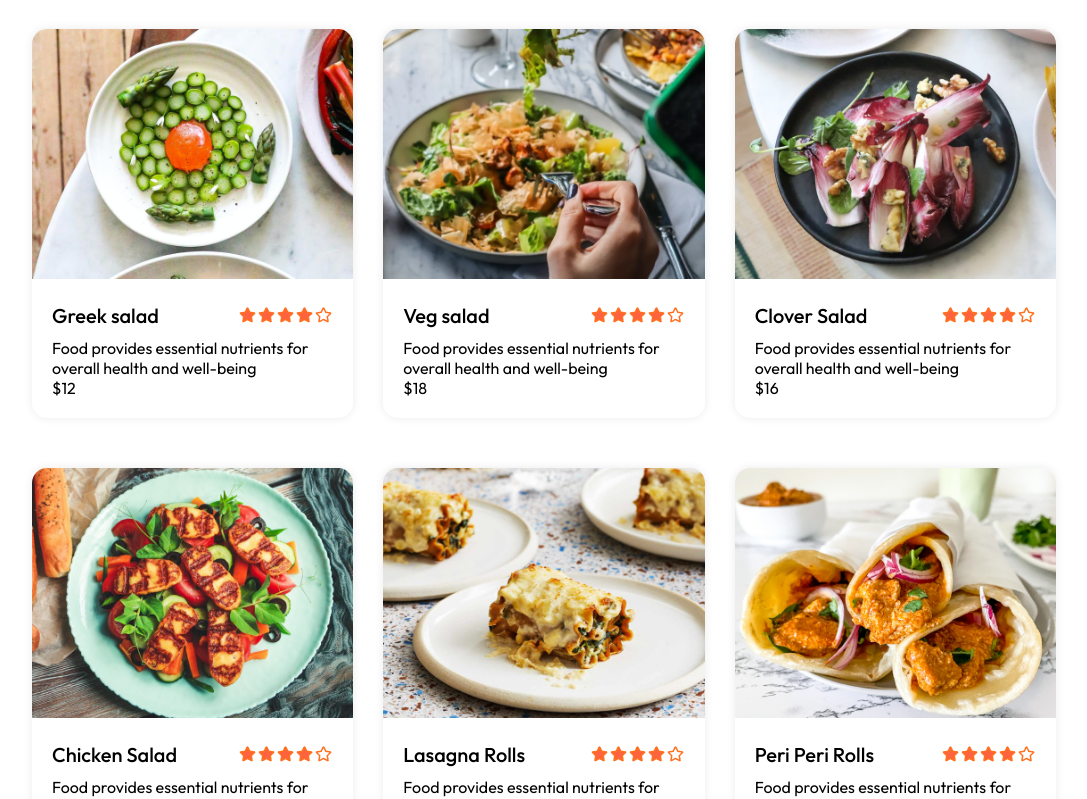
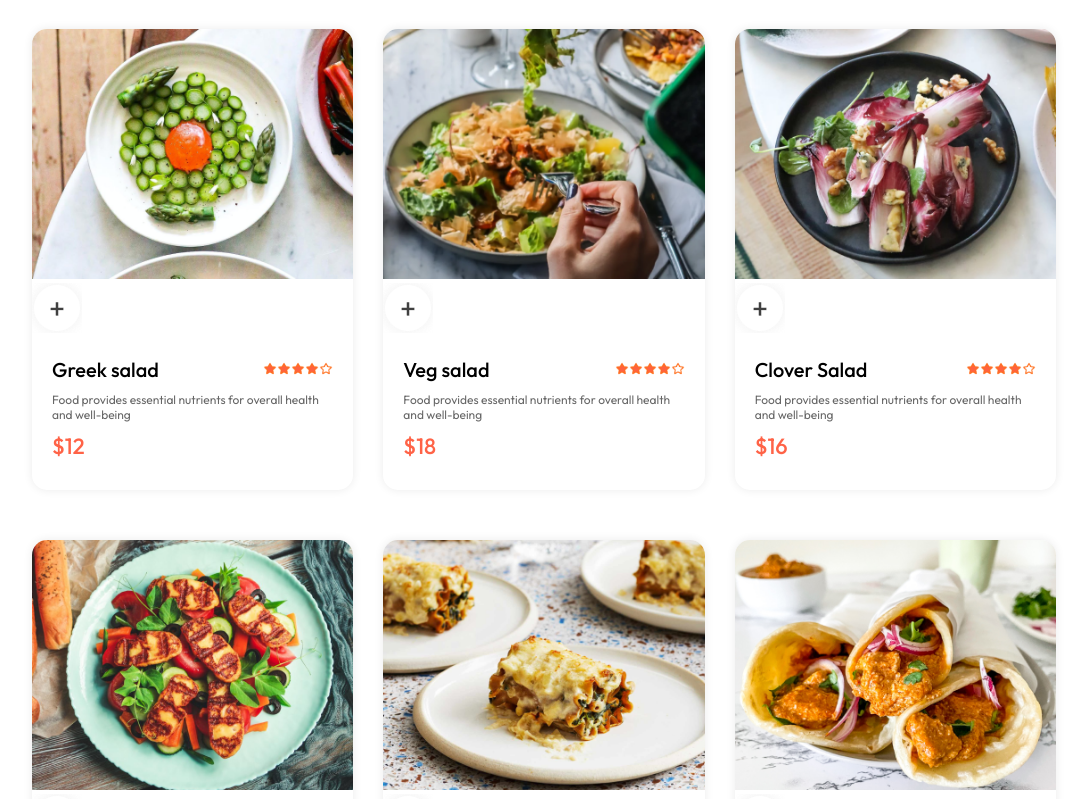
Before and after one commit to kjananga99/Food_Delivery_App, a React (Vite) app in the folder frontend/: page / in a window 1280 px wide. Shown: the part 998-1797 px from the top of the page, without its empty margins (96-1183 px from the left). Built offline with nearby package versions, Linux system fonts and the light colour scheme.

Commit message:
add add cart option

```diff
--- a/frontend/src/components/FoodItem/FoodItem.css
+++ b/frontend/src/components/FoodItem/FoodItem.css
@@ -27,3 +27,19 @@
     font-size: 20px;
     font-weight: 500;
 }
+
+.food-item-name-rating img{
+    width: 70px;
+}
+
+.food-item-desc{
+    color: #676767;
+    font-size: 12px;
+}
+
+.food-item-price{
+    color: tomato;
+    font-size: 22px;
+    font-weight: 500;
+    margin: 10px 0px;
+}
--- a/frontend/src/components/FoodItem/FoodItem.jsx
+++ b/frontend/src/components/FoodItem/FoodItem.jsx
@@ -1,12 +1,21 @@
-import React from 'react'
+import React, { useState } from 'react'
 import './FoodItem.css'
 import { assets } from '../../assets/assets'
 
 const FoodItem = ({id,name,price,description,image}) => {
+
+    const [itemCount,setItemCount] = useState(0);
+
   return (
     <div className='food-item'>
         <div className="food-item-img-container">
             <img className='food-item-image' src={image} alt="" />
+            {!itemCount
+                ?<img className='add' onClick={()=>setItemCount(prev=>prev+1)} src={assets.add_icon_white} alt="" />
+                :<div className='food-item-counter'>
+
+                </div>
+            }
         </div>
         <div className="food-item-info">
             <div className="food-item-name-rating">
```
